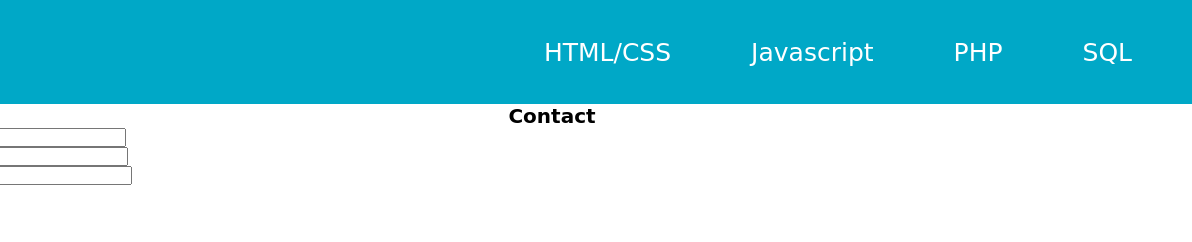
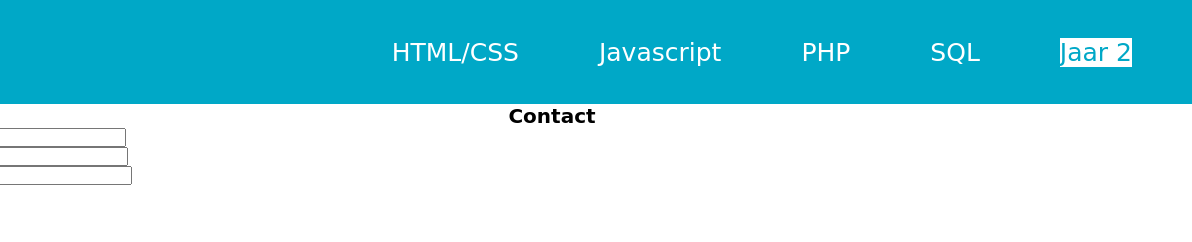
Before and after one commit to NikiWL/p1-html-css, a plain HTML site: page first_year_tcr_exersice/first_year_tcr_exercise/contact.html in a window 1280 px wide. Shown: the full height of the page, 88-1280 px from the left. Drawn offline with Linux system fonts and the light colour scheme; a web font is replaced by a local one.

Commit message:
opdracht 4.1 her

```diff
--- a/first_year_tcr_exersice/first_year_tcr_exercise/contact.html
+++ b/first_year_tcr_exersice/first_year_tcr_exercise/contact.html
@@ -21,6 +21,7 @@
         <li><a href="javascript.html">Javascript</a></li>
         <li><a href="php.html">PHP</a></li>
         <li><a href="mysql.html">SQL</a></li>
+        <li><span class="jaar2"<a href style="color: #00a8c7;" href="jaar2.html">Jaar 2</a></li></span>
       </ul>
     </nav>
     <h1>Contact</h1>
--- a/first_year_tcr_exersice/first_year_tcr_exercise/style.css
+++ b/first_year_tcr_exersice/first_year_tcr_exercise/style.css
@@ -51,3 +51,7 @@ text-align: end;
 p {
   text-align: end;
 }
+
+li .jaar2 {
+  background-color: white;
+}
--- a/opdracht_4.1/opdracht_4.1/style.css
+++ b/opdracht_4.1/opdracht_4.1/style.css
@@ -1,4 +1,5 @@
 h1 {
+  font-size: 24px;
     width: 100%;
     height: 33%;
     background-repeat: no-repeat;
```
Also changed, not shown: first_year_tcr_exersice/first_year_tcr_exercise/html-css.html (+1 -0 lines), first_year_tcr_exersice/first_year_tcr_exercise/index.html (+1 -0 lines), first_year_tcr_exersice/first_year_tcr_exercise/javascript.html (+1 -0 lines), first_year_tcr_exersice/first_year_tcr_exercise/mysql.html (+1 -0 lines), first_year_tcr_exersice/first_year_tcr_exercise/php.html (+1 -0 lines).
